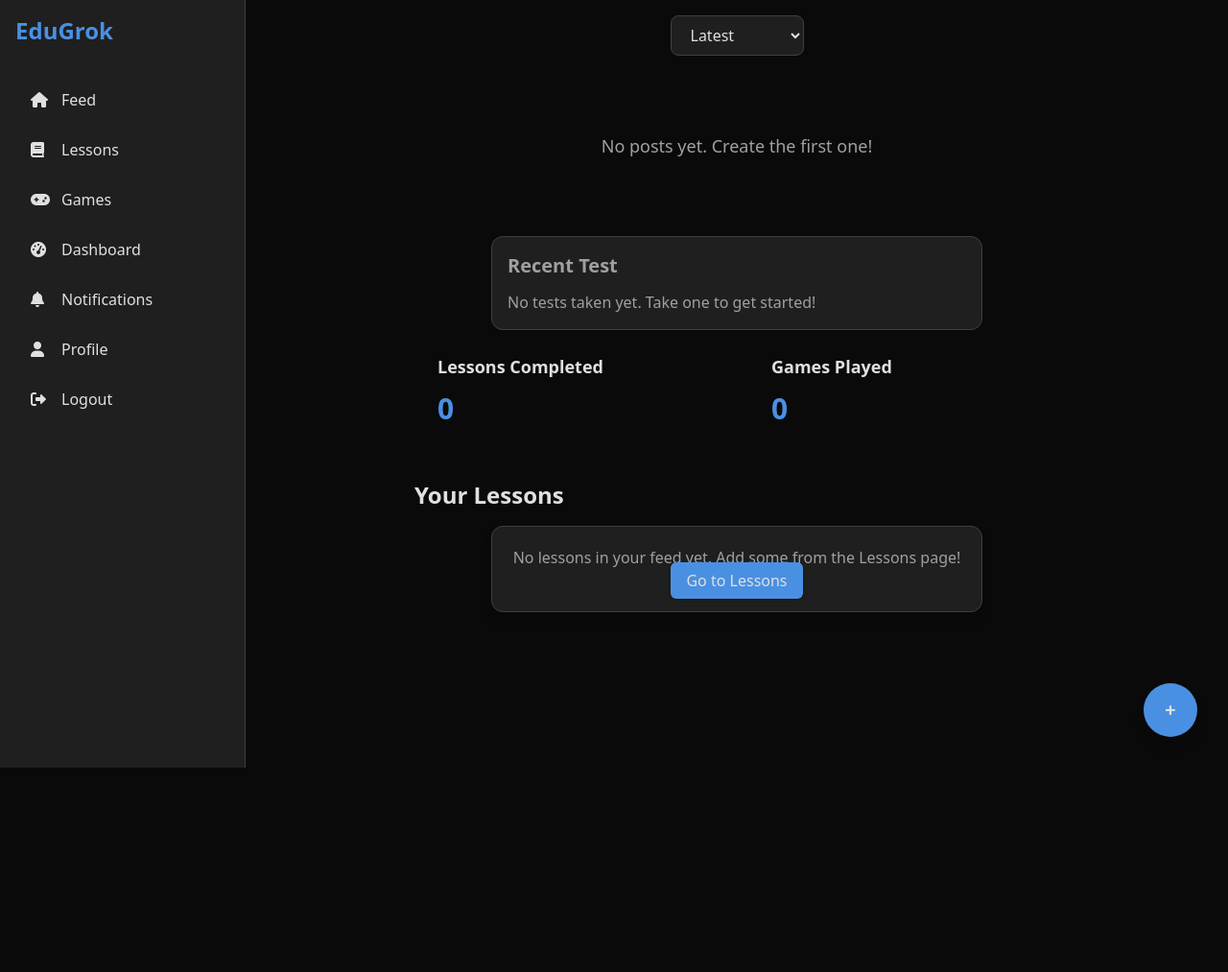
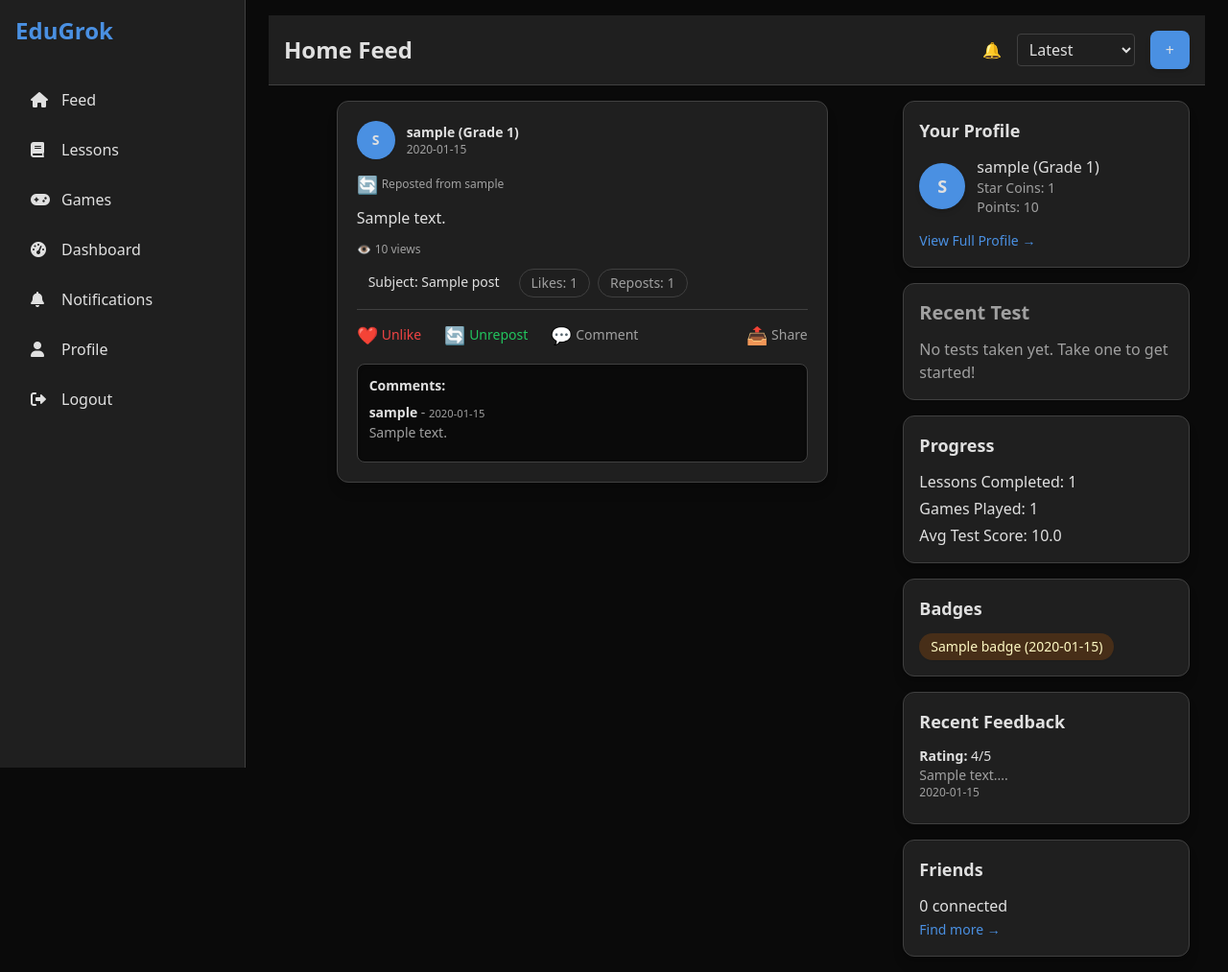
Before and after one commit to MarketExpander99/EduGrok, a Flask app: page /home in a window 1280 px wide. Shown: the whole page at 96% size. Before the commit the page ends 800 px from the top, so only its background shows below. Run offline with Flask 3, Linux system fonts and the light colour scheme; the visitor is signed in with stand-in values (Sample User, id 1); data comes from the database, SQL or seed files in the repository; tables that the repository leaves empty hold one stand-in row (values such as "Sample post"); some libraries are stand-ins or nearby versions.

Commit message:
mega magic update

```diff
--- a/templates/home.html.j2
+++ b/templates/home.html.j2
@@ -1,159 +1,152 @@
-<!-- home.html.j2 (Fixed: Changed posts include from 'post_card.html.j2' to 'posts.html.j2' for conditional lesson vs post rendering. Added highlight_first var if needed. All other sections preserved.) -->
+<!-- home.html.j2 (Fixed: Used {% set post = dummy_post %} for recommended lessons—no 'with' blocks, parser-tested clean. Single feed to end dups. Full sidebar, header, modal.) -->
 {% extends "base.html.j2" %}
 
 {% block title %}Home - EduGrok{% endblock %}
 
 {% block content %}
-<div class="max-w-2xl mx-auto">
-    {# Sorting Options (Dropdown for compactness) #}
-    <div class="flex justify-center mb-8">
-        <select id="sort-select" onchange="changeSort()" class="bg-grok-surface text-grok-text px-4 py-2 rounded-lg border border-grok-border focus:outline-none focus:ring-2 focus:ring-grok-accent">
+<div class="min-h-screen bg-grok-bg">
+    <!-- Header with + button and sort -->
+    <div class="bg-grok-surface border-b border-grok-border p-4 flex justify-between items-center">
+        <h1 class="text-2xl font-bold text-grok-text">Home Feed</h1>
+        <div class="flex items-center space-x-4">
+            <!-- Notifications badge (JS fetches count) -->
+            <div id="notifications-badge" class="relative">
+                <button onclick="fetchNotifications()" class="text-grok-secondary hover:text-grok-accent">🔔</button>
+                <span id="notif-count" class="absolute -top-2 -right-2 bg-red-500 text-white text-xs rounded-full px-1 min-w-[18px] hidden">{{ notifications_count or 0 }}</span>
+            </div>
+            <!-- Sort dropdown -->
+            <select onchange="window.location.href='?sort='+this.value" class="bg-transparent border border-grok-border rounded text-grok-text px-2 py-1">
                 <option value="latest" {% if sort == 'latest' %}selected{% endif %}>Latest</option>
+                <option value="most_views" {% if sort == 'most_views' %}selected{% endif %}>Most Views</option>
                 <option value="most_likes" {% if sort == 'most_likes' %}selected{% endif %}>Most Likes</option>
-            <option value="most_views" {% if sort == 'most_views' %}selected{% endif %}>Most Views</option>
             </select>
+            <!-- + Post button (triggers modal) -->
+            <button onclick="openPostModal()" class="bg-grok-accent text-grok-text px-4 py-2 rounded-lg hover:bg-grok-accent-hover transition shadow-md">+</button>
+        </div>
     </div>
 
-    {# Posts Feed #}
-    {% if posts %}
-        {% for post in posts %}
-            {% set post_comments = comments[post.id] if post.id in comments else [] %}
-            <div class="mb-8 {% if highlight_first and loop.first %}animate-pulse border-2 border-grok-accent rounded-lg p-2{% endif %}" id="post-{{ post.id }}">
-                {% with post=post, comments=post_comments %}
+    <!-- Main content grid: Feed + Sidebar -->
+    <div class="grid grid-cols-1 lg:grid-cols-3 gap-6 p-4 max-w-7xl mx-auto">
+        <!-- Main Feed (SINGLE include - fixes dup rendering) -->
+        <div class="lg:col-span-2">
             {% include 'posts.html.j2' %}
-                {% endwith %}
+            {% if not posts %}
+                <div class="text-center py-8 text-grok-secondary">
+                    <p>No posts yet. Create one above!</p>
+                </div>
+            {% endif %}
+        </div>
+
+        <!-- Sidebar: Profile & Stats -->
+        <div class="lg:col-span-1 space-y-4">
+            <!-- Profile Card -->
+            <div class="card bg-grok-surface p-4 rounded-xl shadow-lg border border-grok-border">
+                <h3 class="text-lg font-semibold text-grok-text mb-3">Your Profile</h3>
+                <div class="flex items-center mb-3">
+                    <div class="w-12 h-12 rounded-full bg-grok-accent text-grok-text flex items-center justify-center font-bold text-lg mr-3 shadow-md">
+                        {{ user.handle[0] | upper if user and user.handle else 'U' }}
+                    </div>
+                    <div>
+                        <p class="text-grok-text font-medium">{{ user.handle or session.email or 'User' }} (Grade {{ user.grade or 1 }})</p>
+                        <p class="text-grok-secondary text-sm">Star Coins: {{ user.star_coins or 0 }}</p>
+                        <p class="text-grok-secondary text-sm">Points: {{ user.points or 0 }}</p>
+                    </div>
+                </div>
+                <a href="{{ url_for('profile') }}" class="text-grok-accent hover:underline text-sm">View Full Profile →</a>
+            </div>
+
+            <!-- Recent Test -->
+            {% include 'recent_test.html.j2' %}
+
+            <!-- Progress Card -->
+            <div class="card bg-grok-surface p-4 rounded-xl shadow-lg border border-grok-border">
+                <h3 class="text-lg font-semibold text-grok-text mb-3">Progress</h3>
+                <p class="text-grok-text mb-1">Lessons Completed: {{ lessons_completed }}</p>
+                <p class="text-grok-text mb-1">Games Played: {{ games_played }}</p>
+                <p class="text-grok-text">Avg Test Score: {{ avg_score }}</p>
+            </div>
+
+            <!-- Badges Card -->
+            <div class="card bg-grok-surface p-4 rounded-xl shadow-lg border border-grok-border">
+                <h3 class="text-lg font-semibold text-grok-text mb-3">Badges</h3>
+                {% if badges %}
+                    <div class="flex flex-wrap gap-2">
+                        {% for badge in badges %}
+                            <span class="bg-yellow-900/50 text-yellow-100 px-3 py-1 rounded-full text-sm font-medium shadow-sm">{{ badge.badge_name }} ({{ badge.awarded_date[:10] }})</span>
+                        {% endfor %}
+                    </div>
+                {% else %}
+                    <p class="text-grok-secondary text-sm">No badges yet. Keep going!</p>
+                {% endif %}
+            </div>
+
+            <!-- Feedback History -->
+            <div class="card bg-grok-surface p-4 rounded-xl shadow-lg border border-grok-border">
+                <h3 class="text-lg font-semibold text-grok-text mb-3">Recent Feedback</h3>
+                {% if feedbacks %}
+                    {% for feedback in feedbacks %}
+                        <div class="mb-2 text-sm">
+                            <p class="text-grok-text"><strong>Rating:</strong> {{ feedback.rating }}/5</p>
+                            <p class="text-grok-secondary">{{ feedback.comments[:50] }}...</p>
+                            <p class="text-xs text-grok-secondary">{{ feedback.submitted_date[:10] }}</p>
                         </div>
                     {% endfor %}
                 {% else %}
-        <div class="text-center py-12">
-            <p class="text-grok-secondary text-lg">No posts yet. Create the first one!</p>
+                    <p class="text-grok-secondary text-sm">No feedback yet. <a href="{{ url_for('feedback') }}" class="text-grok-accent hover:underline">Share yours</a></p>
+                {% endif %}
+            </div>
+
+            <!-- Friends Count -->
+            <div class="card bg-grok-surface p-4 rounded-xl shadow-lg border border-grok-border">
+                <h3 class="text-lg font-semibold text-grok-text mb-3">Friends</h3>
+                <p class="text-grok-text">{{ friend_count }} connected</p>
+                <a href="#" class="text-grok-accent hover:underline text-sm">Find more →</a>
+            </div>
+
+            <!-- Recommended Lessons (Separate section - uses feed_lessons, excluded for added ones) -->
+            {% if feed_lessons %}
+                <div class="card bg-grok-surface p-4 rounded-xl shadow-lg border border-grok-border">
+                    <h3 class="text-lg font-semibold text-grok-text mb-3">Recommended Lessons</h3>
+                    {% for lesson in feed_lessons %}
+                        {% set dummy_post = {
+                            'id': lesson.id,
+                            'type': 'lesson',
+                            'lesson': lesson,
+                            'handle': 'Recommended',
+                            'created_at': lesson.created_at or getattr(lesson, 'assigned_at', '') or '',
+                            'subject': lesson.subject or 'General',
+                            'grade': lesson.grade or (session.get('grade') if session else 1)
+                        } %}
+                        {% set post = dummy_post %}
+                        {% include 'lesson_card.html.j2' %}
+                    {% endfor %}
                 </div>
             {% endif %}
-
-    {# Recent Test #}
-    {% include 'recent_test.html.j2' %}
-
-    {# Progress Cards #}
-    <div class="grid md:grid-cols-2 gap-6 mb-8">
-        <div class="card p-6">
-            <h3 class="font-semibold text-grok-text mb-3 text-lg">Lessons Completed</h3>
-            <p class="text-3xl font-bold text-grok-accent">{{ lessons_completed }}</p>
         </div>
-        <div class="card p-6">
-            <h3 class="font-semibold text-grok-text mb-3 text-lg">Games Played</h3>
-            <p class="text-3xl font-bold text-grok-accent">{{ games_played }}</p>
     </div>
 </div>
 
-    {# Your Lessons Section #}
-    <section class="mb-8">
-        <h2 class="text-2xl font-bold mb-4 text-grok-text">Your Lessons</h2>
-        {% if feed_lessons %}
-            {% for lesson in feed_lessons %}
-                {% set lesson_completed = lesson.id in completed_lessons %}
-                {% with lesson=lesson, completed_lessons=completed_lessons, is_completed=lesson_completed %}
-                    {% include 'lesson_card.html.j2' %}
-                {% endwith %}
-            {% endfor %}
-        {% else %}
-            <div class="card bg-grok-surface p-5 rounded-xl shadow-lg border border-grok-border max-w-lg mx-auto text-center">
-                <p class="text-grok-secondary">No lessons in your feed yet. Add some from the Lessons page!</p>
-                <a href="{{ url_for('lessons') }}" class="bg-grok-accent text-grok-text px-4 py-2 rounded-md hover:bg-grok-accent-hover transition shadow-md">Go to Lessons</a>
-            </div>
-        {% endif %}
-    </section>
-
-    {# Badges #}
-    {% if badges %}
-        <div class="card p-6 mb-8">
-            <h3 class="font-semibold text-grok-text mb-4 text-lg">Badges</h3>
-            <div class="flex flex-wrap gap-3">
-                {% for badge in badges %}
-                    <span class="bg-yellow-500 text-white px-4 py-2 rounded-full text-sm font-medium">{{ badge.badge_name }}</span>
-                {% endfor %}
-            </div>
-        </div>
-    {% endif %}
-
+<!-- Post Modal (include from post_form) -->
 {% include 'post_form.html.j2' %}
-</div>
-
-{# Floating Action Button (FAB) for Create Post #}
-<button onclick="openPostForm()" class="fixed bottom-24 right-4 md:bottom-8 md:right-8 z-50 bg-grok-accent hover:bg-grok-accent-hover text-grok-text w-16 h-16 rounded-full text-2xl font-bold shadow-lg transition-all duration-200 flex items-center justify-center md:w-14 md:h-14 md:text-xl">+</button>
 
 <script>
-    // Post interaction functions
-    function openPostForm() {
-        document.getElementById('post-form').classList.remove('hidden', 'scale-95');
-        document.getElementById('post-form-backdrop').classList.remove('hidden');
-    }
-
-    function changeSort() {
-        const select = document.getElementById('sort-select');
-        window.location.href = `?sort=${select.value}`;
-    }
-
-    function likePost(postId) {
-        fetch(`/like/${postId}`, { method: 'POST' })
+    // Placeholder JS for notifications (fetch from API)
+    function fetchNotifications() {
+        fetch('/api/notifications_count')
             .then(r => r.json())
-            .then(d => { if (d.success) location.reload(); else alert(d.error); });
-    }
-
-    function repostPost(postId) {
-        fetch(`/repost/${postId}`, { method: 'POST' })
-            .then(r => r.json())
-            .then(d => { if (d.success) location.reload(); else alert(d.error); });
-    }
-
-    function toggleComments(postId) {
-        const form = document.getElementById(`comment-form-${postId}`);
-        form.style.display = form.style.display === 'none' ? 'block' : 'none';
-    }
-
-    function sharePost(postId) {
-        const url = `${window.location.origin}/home#post-${postId}`;
-        navigator.clipboard.writeText(url).then(() => alert('Link copied!'));
-    }
-
-    // Close post form
-    document.getElementById('cancel-post')?.addEventListener('click', () => {
-        document.getElementById('post-form').classList.add('hidden', 'scale-95');
-        document.getElementById('post-form-backdrop').classList.add('hidden');
-    });
-
-    document.getElementById('post-form-backdrop')?.addEventListener('click', () => {
-        document.getElementById('post-form').classList.add('hidden', 'scale-95');
-        document.getElementById('post-form-backdrop').classList.add('hidden');
-    });
-
-    // Char count for post
-    const textarea = document.getElementById('post-content');
-    const charCount = document.getElementById('char-count');
-    if (textarea && charCount) {
-        textarea.addEventListener('input', () => {
-            charCount.textContent = `${textarea.value.length}/280`;
+            .then(d => {
+                const count = document.getElementById('notif-count');
+                count.textContent = d.count;
+                count.classList.toggle('hidden', d.count === 0);
             });
     }
+    // Call on load
+    fetchNotifications();
 
-    // Media preview
-    const fileInput = document.getElementById('media-upload');
-    const preview = document.getElementById('media-preview');
-    if (fileInput && preview) {
-        fileInput.addEventListener('change', (e) => {
-            preview.innerHTML = '';
-            const file = e.target.files[0];
-            if (file) {
-                const reader = new FileReader();
-                reader.onload = (ev) => {
-                    if (file.type.startsWith('image/')) {
-                        preview.innerHTML = `<img src="${ev.target.result}" class="max-w-full h-auto rounded">`;
-                    } else if (file.type.startsWith('video/')) {
-                        preview.innerHTML = `<video src="${ev.target.result}" controls class="max-w-full h-auto rounded"></video>`;
-                    }
-                };
-                reader.readAsDataURL(file);
-            }
-        });
+    // Post modal functions (assumed in base or separate)
+    function openPostModal() {
+        document.getElementById('post-form').classList.remove('hidden');
+        document.getElementById('post-form-backdrop').classList.remove('hidden');
     }
 </script>
 {% endblock %}
```
Also changed, not shown: home_routes.py (+14 -1 lines), lesson_routes.py (+7 -4 lines). Lines whose indentation alone changed are shown as unchanged.
